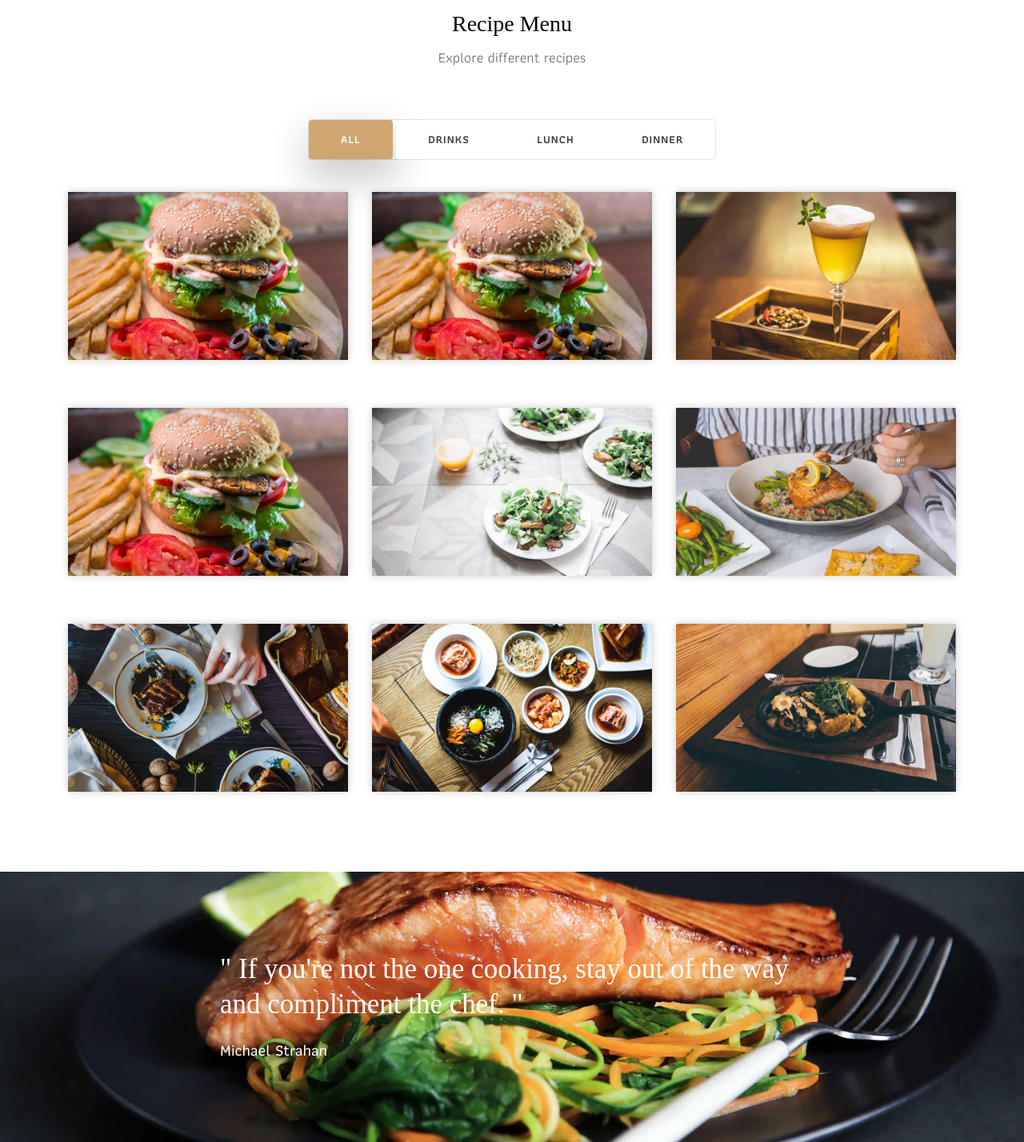
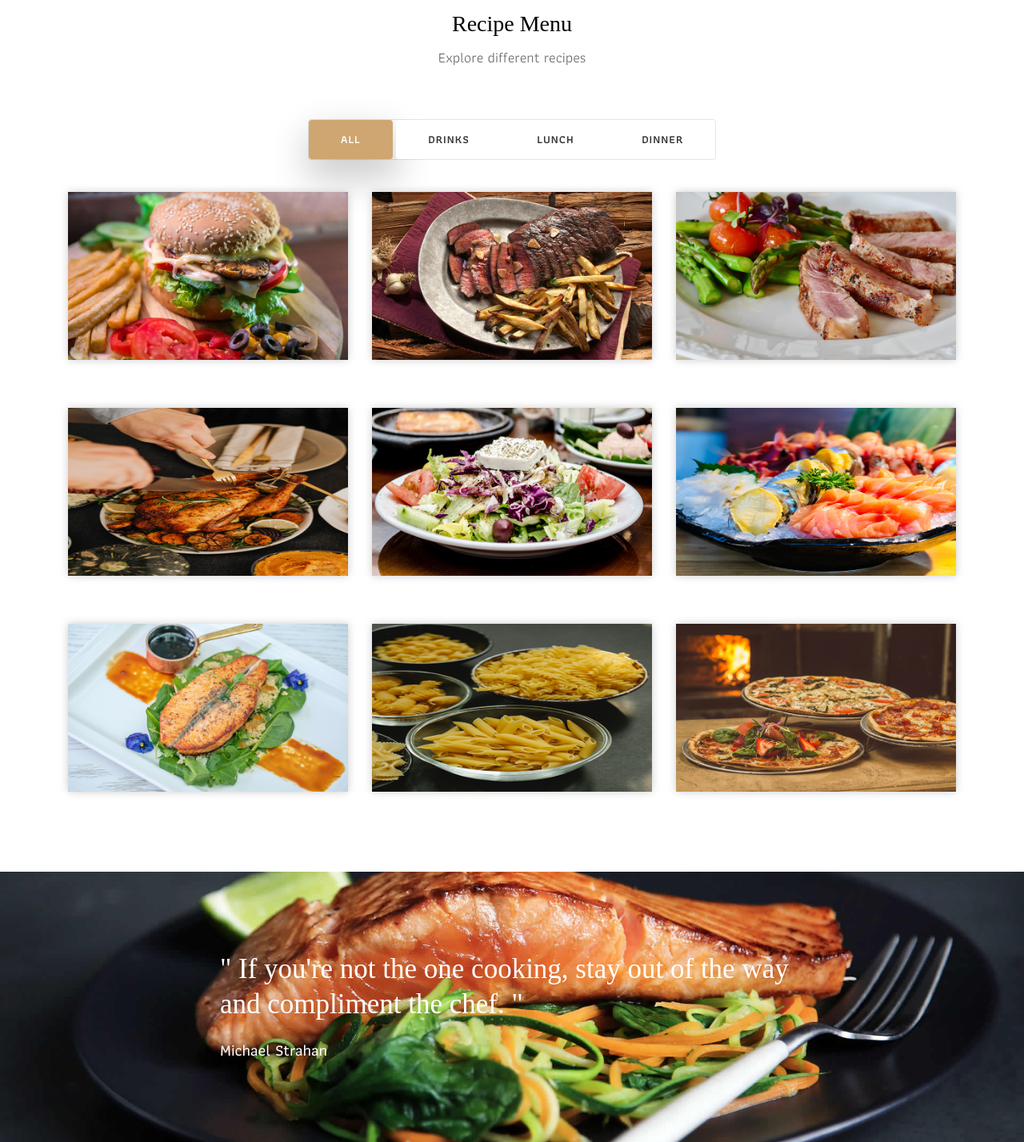
Before and after one commit to jcawarner/recipe-website, a Django app: page /menu/ in a window 1280 px wide. Shown: the part 503-1931 px from the top of the page at 80% size. Run offline with Django 3.2, Linux system fonts and the light colour scheme; some libraries are stand-ins or nearby versions; some web fonts are replaced.

Commit message:
add pics to menu

```diff
--- a/website/templates/menu.html
+++ b/website/templates/menu.html
@@ -53,7 +53,7 @@
 
 				<div class="col-lg-4 col-md-6 special-grid drinks">
 					<div class="gallery-single fix">
-						<img src="{% static 'images/img-04.jpg' %}" class="img-fluid" alt="Image">
+						<img src="{% static 'images/steak.png' %}" class="img-fluid" alt="Image">
 						<div class="why-text">
 							<h4>Steak</h4>
 							<p>Check out recipes!</p>
@@ -64,7 +64,7 @@
 
 				<div class="col-lg-4 col-md-6 special-grid drinks">
 					<div class="gallery-single fix">
-						<img src="{% static 'images/img-03.jpg' %}" class="img-fluid" alt="Image">
+						<img src="{% static 'images/pork.png' %}" class="img-fluid" alt="Image">
 						<div class="why-text">
 							<h4>Pork</h4>
 							<p>Check out recipes!</p>
@@ -75,7 +75,7 @@
 
 				<div class="col-lg-4 col-md-6 special-grid lunch">
 					<div class="gallery-single fix">
-						<img src="{% static 'images/img-04.jpg' %}" class="img-fluid" alt="Image">
+						<img src="{% static 'images/chicken.png' %}" class="img-fluid" alt="Image">
 						<div class="why-text">
 							<h4>Chicken</h4>
 							<p>Check out recipes!</p>
@@ -86,7 +86,7 @@
 
 				<div class="col-lg-4 col-md-6 special-grid lunch">
 					<div class="gallery-single fix">
-						<img src="{% static 'images/img-05.jpg' %}" class="img-fluid" alt="Image">
+						<img src="{% static 'images/salad.png' %}" class="img-fluid" alt="Image">
 						<div class="why-text">
 							<h4>Salad</h4>
 							<p>Check out recipes!</p>
@@ -97,7 +97,7 @@
 
 				<div class="col-lg-4 col-md-6 special-grid lunch">
 					<div class="gallery-single fix">
-						<img src="{% static 'images/img-06.jpg' %}" class="img-fluid" alt="Image">
+						<img src="{% static 'images/seafood.png' %}" class="img-fluid" alt="Image">
 						<div class="why-text">
 							<h4>Seafood</h4>
 							<p>Check out recipes!</p>
@@ -108,7 +108,7 @@
 
 				<div class="col-lg-4 col-md-6 special-grid dinner">
 					<div class="gallery-single fix">
-						<img src="{% static 'images/img-07.jpg' %}" class="img-fluid" alt="Image">
+						<img src="{% static 'images/fish.png' %}" class="img-fluid" alt="Image">
 						<div class="why-text">
 							<h4>Fish</h4>
 							<p>Check out recipes!</p>
@@ -119,7 +119,7 @@
 
 				<div class="col-lg-4 col-md-6 special-grid dinner">
 					<div class="gallery-single fix">
-						<img src="{% static 'images/img-08.jpg' %}" class="img-fluid" alt="Image">
+						<img src="{% static 'images/pasta.png' %}" class="img-fluid" alt="Image">
 						<div class="why-text">
 							<h4>Pasta</h4>
 							<p>Check out recipes!</p>
@@ -130,7 +130,7 @@
 
 				<div class="col-lg-4 col-md-6 special-grid dinner">
 					<div class="gallery-single fix">
-						<img src="{% static 'images/img-09.jpg' %}" class="img-fluid" alt="Image">
+						<img src="{% static 'images/pizza.png' %}" class="img-fluid" alt="Image">
 						<div class="why-text">
 							<h4>Pizza</h4>
 							<p>Check out recipes!</p>
```
Also changed, not shown: static/images/chicken.png (added), static/images/fish.png (added), static/images/img-01.jpg (deleted), static/images/img-02.jpg (deleted), static/images/img-03.jpg (deleted), static/images/img-05.jpg (deleted), static/images/img-07.jpg (deleted), static/images/img-08.jpg (deleted), static/images/img-09.jpg (deleted), static/images/pasta.png (added), static/images/pizza.png (added), static/images/pork.png (added), static/images/salad.png (added), static/images/seafood.png (added), 1 more files.
